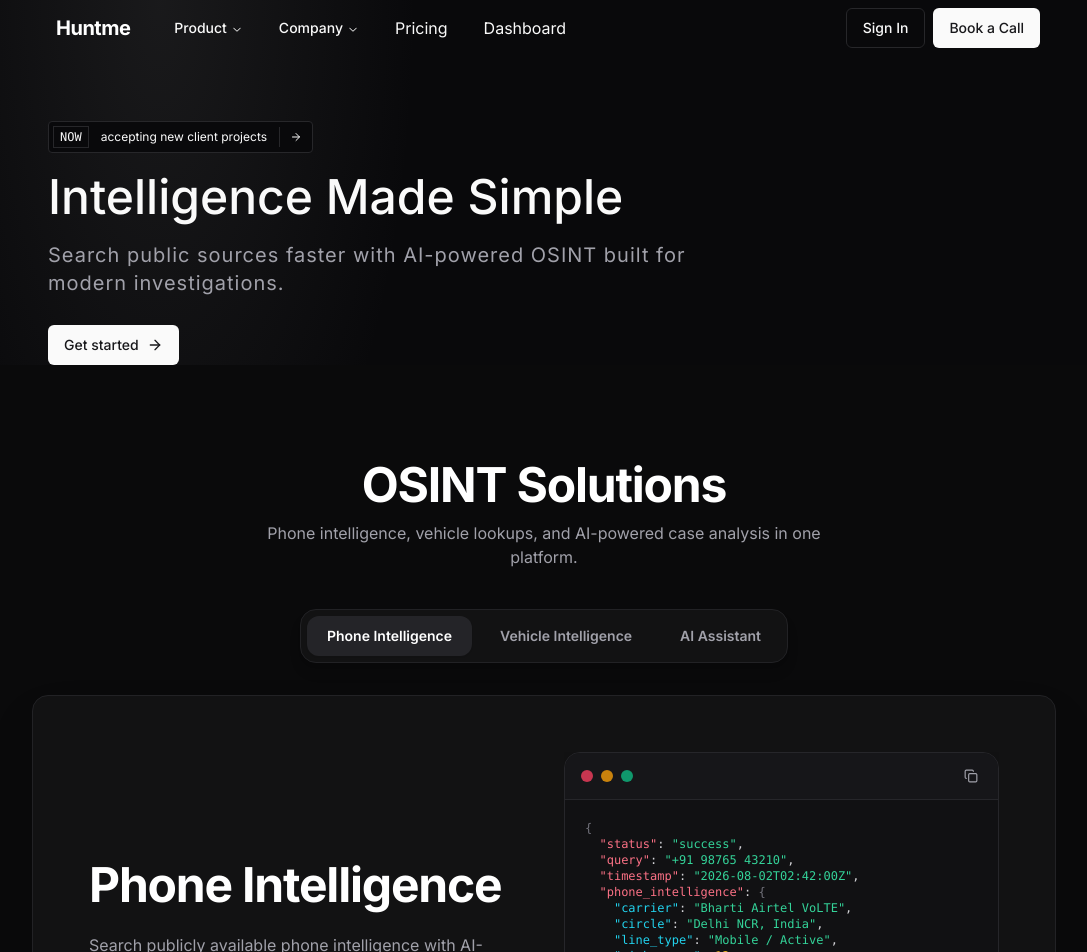
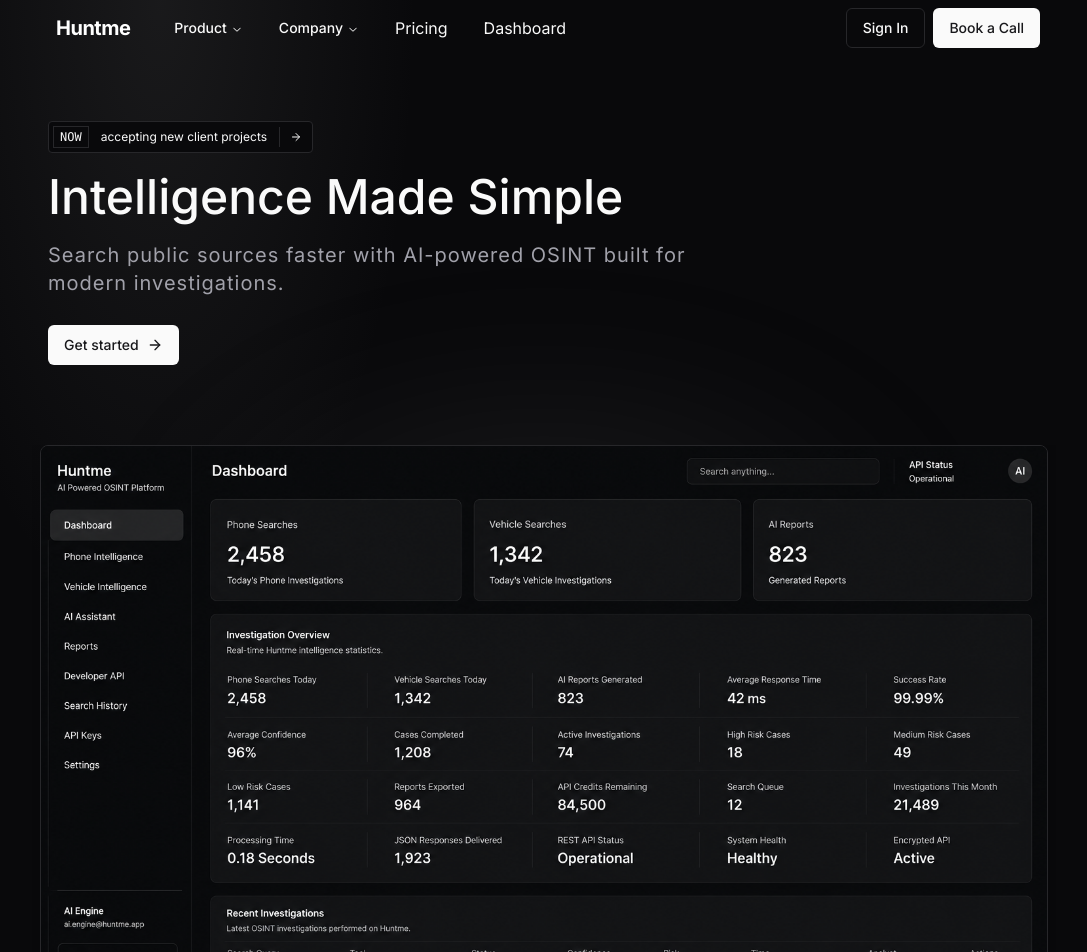
Before and after one commit to weanonymous01/Huntme-Osint, a Next.js app: page / in a window 1280 px wide. Shown: the top 952 px of the page, without its empty margins (96-1183 px from the left). Built offline with nearby package versions, Linux system fonts and the light colour scheme.

Commit message:
Update hero and features section links and styling

```diff
--- a/components/ui/features-section.tsx
+++ b/components/ui/features-section.tsx
@@ -522,6 +522,44 @@
             </div>
           </div>
 
+          {/* Section 5: Testimonials Grid ("Read what people are saying") */}
+          <div className="pt-8 space-y-10">
+            <div className="text-center space-y-2 max-w-3xl mx-auto">
+              <h2 className="text-3xl sm:text-4xl font-bold tracking-tight text-white">
+                Trusted by Investigators Across India
+              </h2>
+              <p className="text-zinc-400 text-xs sm:text-sm font-normal leading-relaxed">
+                See how cybersecurity professionals, investigators, journalists, and enterprises across India use Huntme to accelerate OSINT investigations with confidence.
+              </p>
+            </div>
+
+            <div className="grid grid-cols-1 md:grid-cols-2 lg:grid-cols-3 gap-6">
+              {testimonials.map((item, idx) => (
+                <div
+                  key={idx}
+                  className="rounded-2xl border border-zinc-800/80 bg-zinc-950/60 p-6 flex flex-col justify-start gap-4 hover:border-zinc-700 transition-all text-left"
+                >
+                  <div className="flex items-center gap-3">
+                    <div className="size-9 rounded-full bg-zinc-900 border border-zinc-800 flex items-center justify-center font-semibold text-xs text-zinc-200 shrink-0">
+                      {item.initials}
+                    </div>
+                    <div className="flex flex-col justify-center">
+                      <h4 className="font-bold text-sm text-white leading-tight">
+                        {item.name}
+                      </h4>
+                      <p className="text-xs text-zinc-500 font-mono mt-0.5">
+                        {item.handle}
+                      </p>
+                    </div>
+                  </div>
+                  <p className="text-xs sm:text-sm text-zinc-300 leading-relaxed font-normal">
+                    {item.quote}
+                  </p>
+                </div>
+              ))}
+            </div>
+          </div>
+
           {/* Section 6: Frequently Asked Questions */}
           <div className="pt-12 space-y-8">
             <div className="space-y-3">
--- a/components/ui/hero-3.tsx
+++ b/components/ui/hero-3.tsx
@@ -64,6 +64,27 @@
 					</Button>
 				</div>
 			</div>
+			<div className="relative">
+				<div
+					className={cn(
+						"absolute -inset-x-20 inset-y-0 -translate-y-1/3 scale-120 rounded-full",
+						"bg-[radial-gradient(ellipse_at_center,rgba(120,120,120,0.15),transparent,transparent)]",
+						"blur-[50px]"
+					)}
+				/>
+				<div
+					className={cn(
+						"mask-b-from-60% relative mt-8 -mr-56 overflow-hidden px-2 sm:mt-12 sm:mr-0 md:mt-20",
+						"fade-in slide-in-from-bottom-5 animate-in fill-mode-backwards delay-100 duration-1000 ease-out"
+					)}
+				>
+						<img
+						alt="Huntme Dashboard"
+						className="z-2 w-full rounded-lg border border-zinc-800 object-cover shadow-2xl"
+						src="/DashBoard-huntme.png"
+					/>
+				</div>
+			</div>
 		</section>
 	);
 }
```
